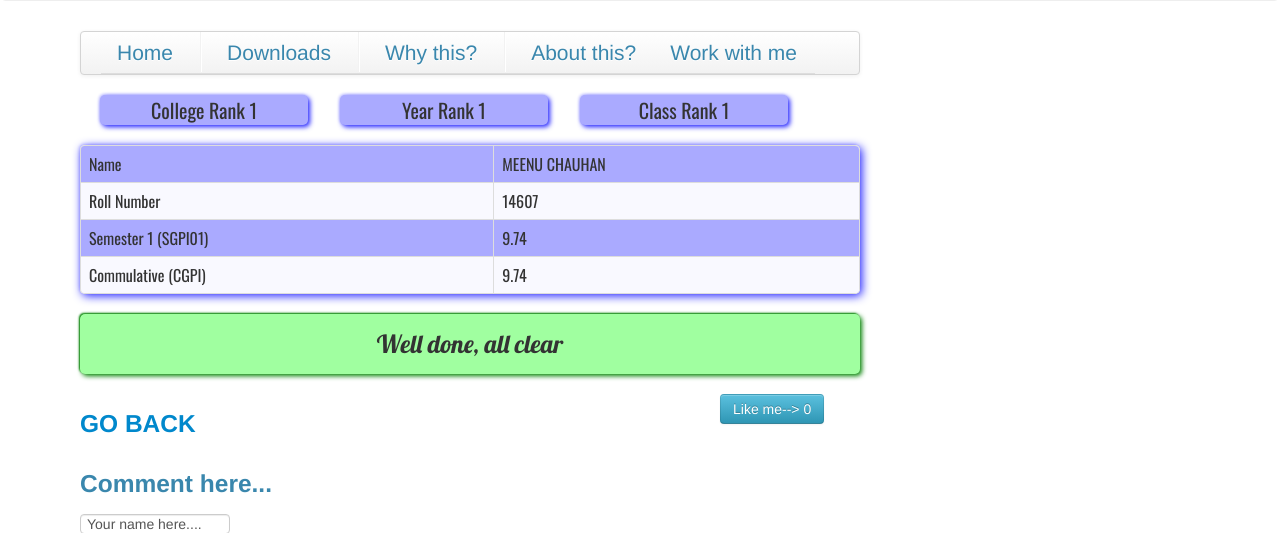
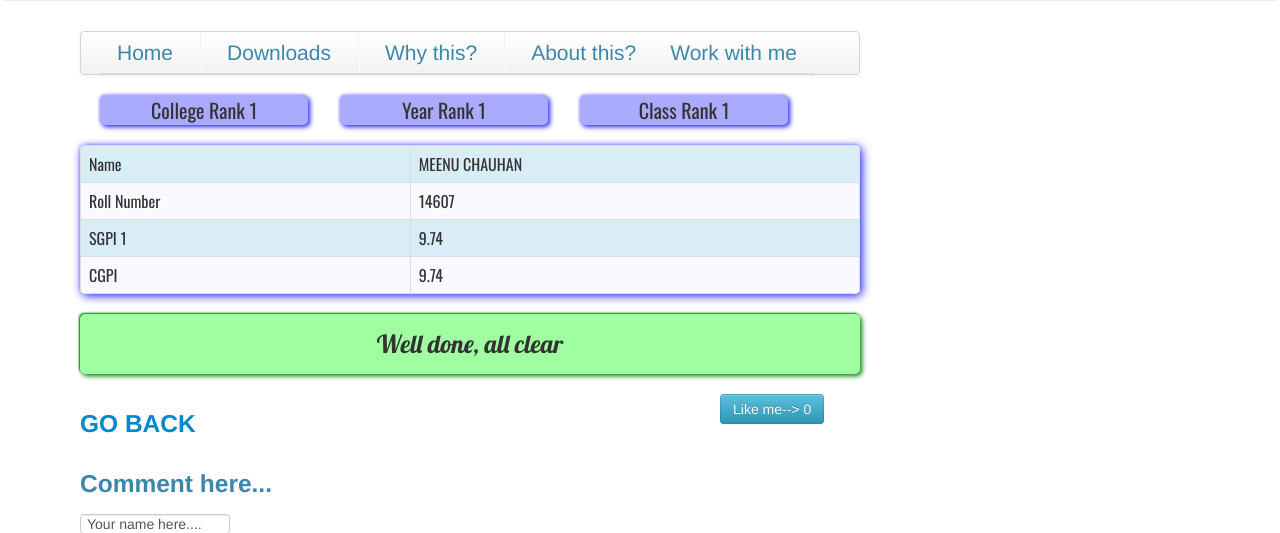
Before and after one commit to NIT-Hamirpur-NITH/NithResultWebsite, a PHP site: page /ranking.php in a window 1280 px wide. Shown: the part 229-762 px from the top of the page. Run offline with PHP 8.4, Linux system fonts and the light colour scheme; data comes from the database, SQL or seed files in the repository; data that the repository does not hold is empty.

Commit message:
Formating rank buttons and table

```diff
--- a/ranking.php
+++ b/ranking.php
@@ -122,8 +122,8 @@
 			<div class="container">
 				<table class="table table-striped table-hover table-bordered">
 
-					<tr>
-						<td> Name</td>
+					<tr class="info">
+						<td > Name</td>
 						<td> <?php echo $name ?></td>
 					</tr>
 
@@ -133,64 +133,64 @@
 					</tr>
 
 					<?php if($sem1 != -1) {	?>
-					<tr>
-						<td>Semester 1 (SGPI01)</td>
+					<tr class="info">
+						<td>SGPI 1</td>
 						<td> <?php echo $sem1 ?></td>
 					</tr>
 					<?php } ?>
 
 					<?php if($sem2 != -1) {	?>
 					<tr>
-						<td>Semester 2 (SGPI02)</td>
+						<td>SGPI 2</td>
 						<td> <?php echo $sem2 ?></td>
 					</tr>
 					<?php } ?>
 
 					<?php if($sem3 != -1) {	?>
-					<tr>
-						<td>Semester 3 (SGPI03)</td>
+					<tr class="info">
+						<td>SGPI 3</td>
 						<td> <?php echo $sem3 ?></td>
 					</tr>
 					<?php } ?>
 
 					<?php if($sem4 != -1) {	?>
 					<tr>
-						<td>Semester 4 (SGPI04)</td>
+						<td>SGPI 4</td>
 						<td> <?php echo $sem4 ?></td>
 					</tr>
 					<?php } ?>
 
 					<?php if($sem5 != -1) {	?>
-					<tr>
-						<td>Semester 5 (SGPI05)</td>
+					<tr class="info">
+						<td>SGPI 5</td>
 						<td> <?php echo $sem5 ?></td>
 					</tr>
 					<?php } ?>
 
 					<?php if($sem6 != -1) {	?>
 					<tr>
-						<td>Semester 6 (SGPI06)</td>
+						<td>SGPI 6</td>
 						<td> <?php echo $sem6 ?></td>
 					</tr>
 					<?php } ?>
 
 					<?php if($sem7 != -1) {	?>
-					<tr>
-						<td>Semester 7 (SGPI07)</td>
+					<tr class="info">
+						<td>SGPI 7</td>
 						<td> <?php echo $sem7 ?></td>
 					</tr>
 					<?php } ?>
 
 					<?php if($sem8 != -1) {	?>
 					<tr>
-						<td>Semester 8 (SGPI08)</td>
+						<td>SGPI 8</td>
 						<td> <?php echo $sem8 ?></td>
 					</tr>
 					<?php } ?>
 
 					<?php if($cgpi != -1) {	?>
-					<tr>
-						<td>Commulative (CGPI)</td>
+					<tr >
+						<td>CGPI</td>
 						<td> <?php echo $cgpi ?></td>
 					</tr>
 					<?php } ?>
```
Also changed, not shown: name.php (+6 -6 lines), rollno.php (+7 -7 lines).
